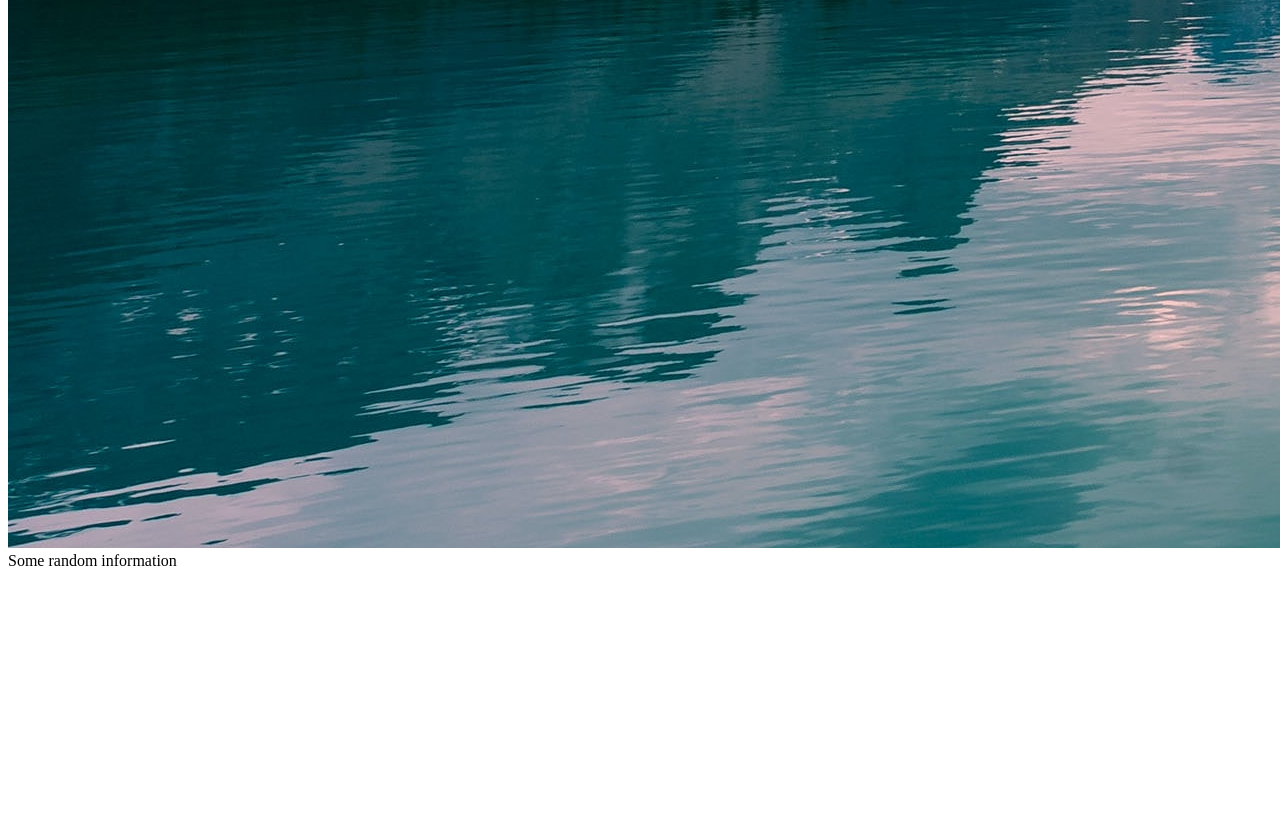
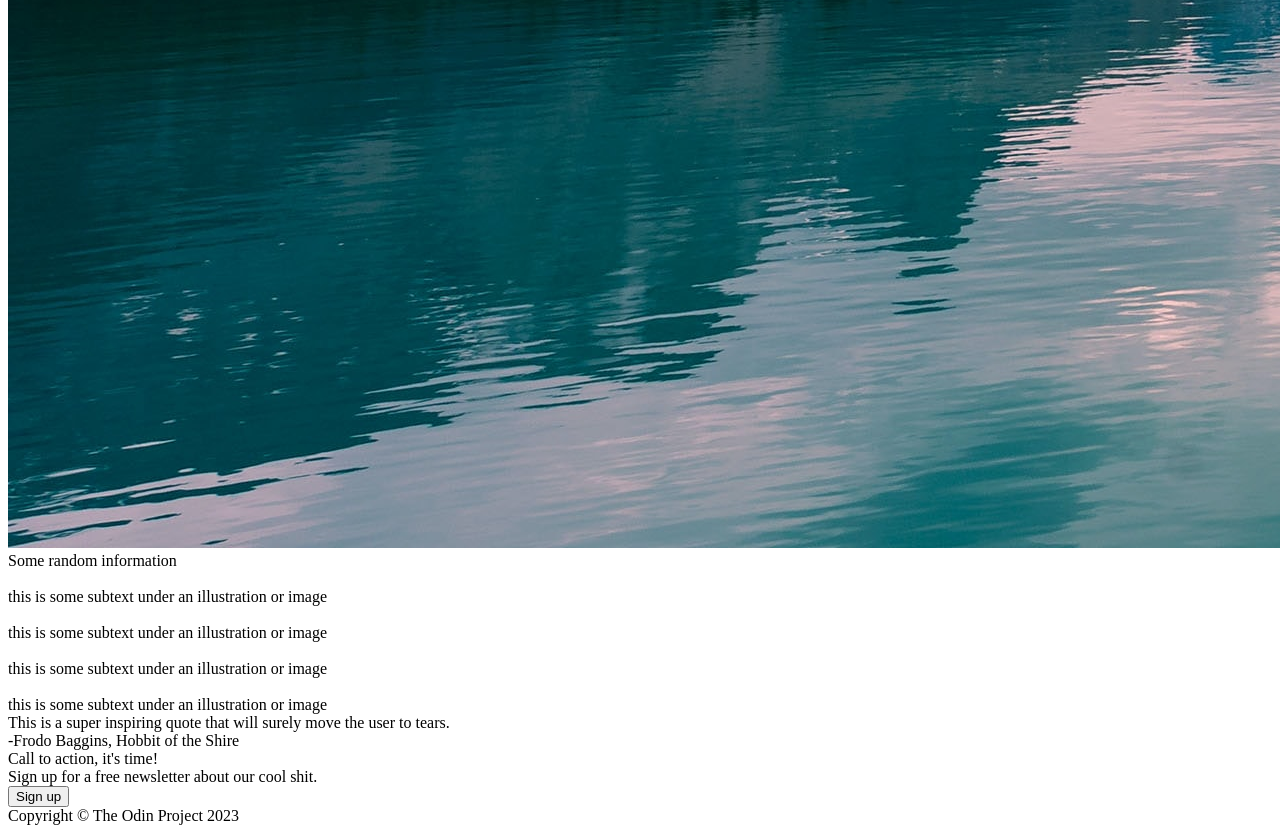
Before and after one commit to achast/odin-landingPage, a plain HTML site: page index.html in a window 1280 px wide. Shown: the part 1621-2454 px from the top of the page. Before the commit the page ends 2199 px from the top, so only its background shows below. Drawn offline with Linux system fonts and the light colour scheme.

Commit message:
Draft complete HTML Skeleton 1

```diff
--- a/index.html
+++ b/index.html
@@ -28,18 +28,36 @@
         </div>
         <div class="information">
             <div class="info-head">Some random information</div>
-
+            <div class="info">
+                <img src="" alt="">
+                <div class="text">this is some subtext under an illustration or image</div>
+            </div>
+            <div class="info">
+                <img src="" alt="">
+                <div class="text">this is some subtext under an illustration or image</div>
+            </div>
+            <div class="info">
+                <img src="" alt="">
+                <div class="text">this is some subtext under an illustration or image</div>
+            </div>
+            <div class="info">
+                <img src="" alt="">
+                <div class="text">this is some subtext under an illustration or image</div>
+            </div>
         </div>
         <div class="quote">
-
+            <div class="quote-body">This is a super inspiring quote that will surely move the user to tears.</div>
+            <div class="quote-attribution">-Frodo Baggins, Hobbit of the Shire</div>
         </div>
         <div class="action">
-
+            <div class="action-text">
+                <div class="action-header">Call to action, it's time!</div>
+                <div class="action-body">Sign up for a free newsletter about our cool shit.</div>
+            </div>
+            <button>Sign up</button>
         </div>
     </div>
-    <footer>
-
-    </footer>
+    <footer>Copyright © The Odin Project 2023</footer>
 
 </body>
 </html>
```
